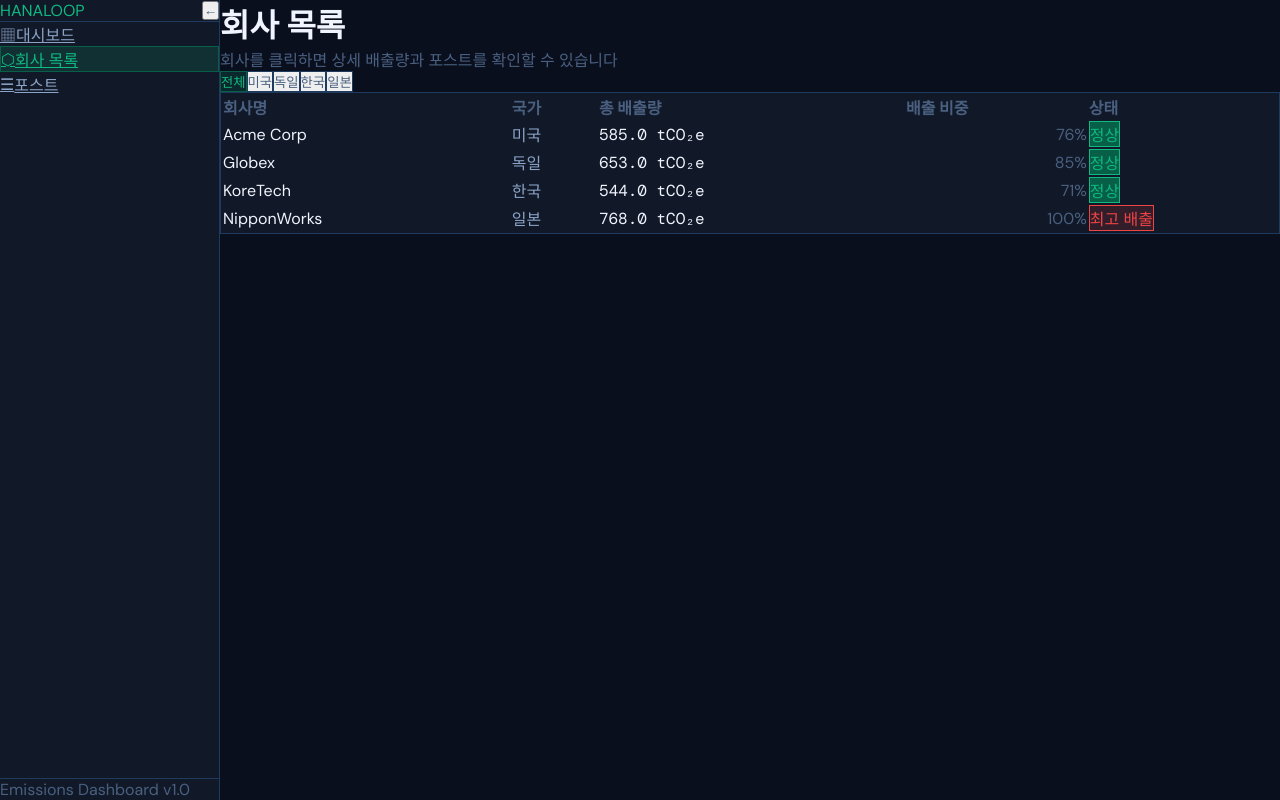
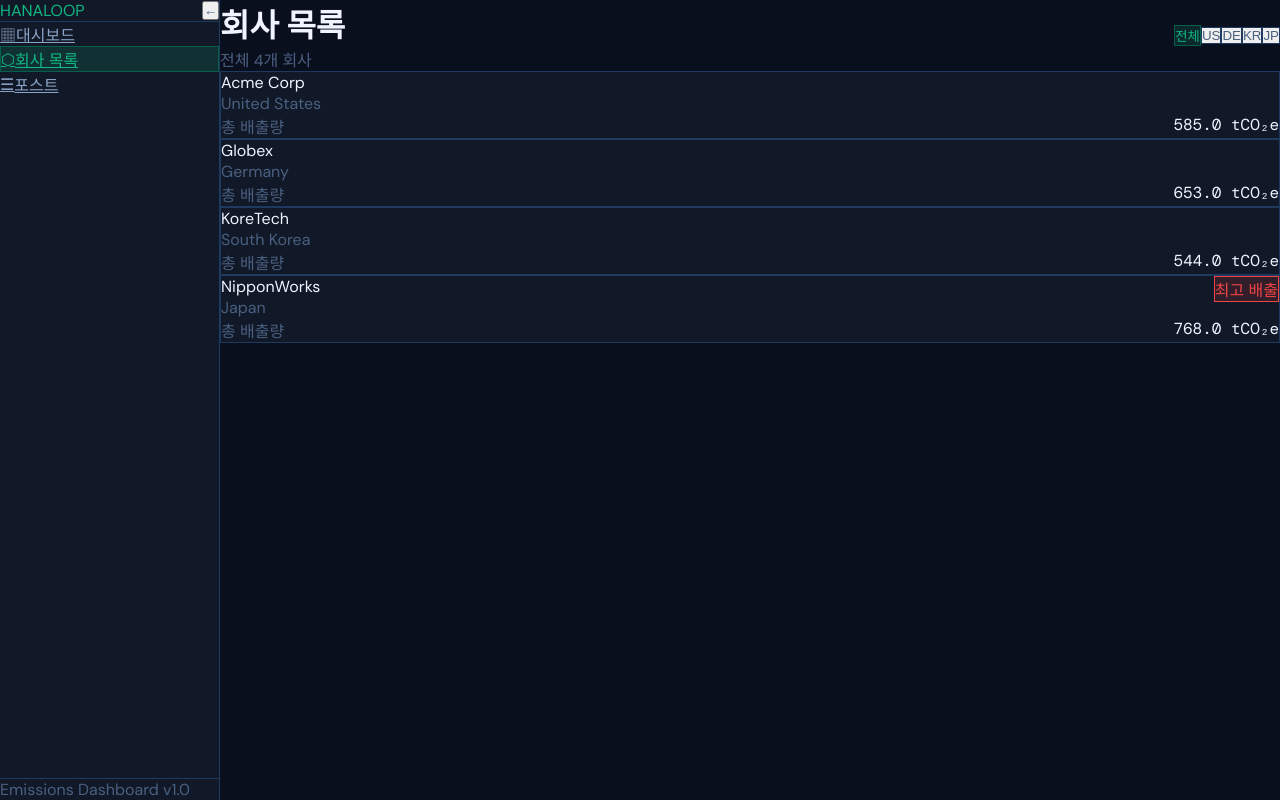
Before and after one commit to djskyt/hanaloop-emissions-dashboard, a Next.js app in the folder hanaloop-emissions-dashboard/: page /companies in a window 1280 px wide. Built offline with nearby package versions, Linux system fonts and the light colour scheme.

Commit message:
회사 목록 페이지 추가 및 companies 재구성

```diff
--- a/hanaloop-emissions-dashboard/app/companies/page.tsx
+++ b/hanaloop-emissions-dashboard/app/companies/page.tsx
@@ -1,40 +1,43 @@
 "use client";
 
 import { useCompanies } from "@/hooks/useCompanies";
+import { useCountries } from "@/hooks/useCountries";
 import { useUiStore } from "@/store/uiStore";
+import { useRouter } from "next/navigation";
 import { getTotalEmissions } from "@/utils/emissions";
 import { CardSkeleton } from "@/components/ui/Skeleton";
 import { ErrorMessage } from "@/components/ui/ErrorMessage";
 import { Badge } from "@/components/ui/Badge";
-import { useRouter } from "next/navigation";
-
-const COUNTRY_NAMES: Record<string, string> = {
-  US: "미국",
-  DE: "독일",
-  KR: "한국",
-  JP: "일본",
-};
 
 export default function CompaniesPage() {
+  const router = useRouter();
   const { data: companies, loading, error } = useCompanies();
+  const { data: countries } = useCountries();
   const { selectedCountry, setSelectedCountry } = useUiStore();
-  const router = useRouter();
 
   const filtered = selectedCountry
     ? companies.filter((c) => c.country === selectedCountry)
     : companies;
 
-  const countries = [...new Set(companies.map((c) => c.country))];
+  const getCountryName = (code: string) =>
+    countries.find((c) => c.code === code)?.name ?? code;
 
-  const maxEmissions = Math.max(...filtered.map((c) => getTotalEmissions(c)));
+  if (error) {
+    return (
+      <div className="p-8">
+        <ErrorMessage message={error} />
+      </div>
+    );
+  }
 
   return (
-    <div className="p-8 space-y-6">
+    <div className="p-8 space-y-8">
       {/* 헤더 */}
+      <div className="flex items-center justify-between">
         <div>
           <h1 className="text-2xl font-bold text-[var(--text-primary)]">회사 목록</h1>
           <p className="text-sm text-[var(--text-muted)] mt-1">
-          회사를 클릭하면 상세 배출량과 포스트를 확인할 수 있습니다
+            전체 {filtered.length}개 회사
           </p>
         </div>
 
@@ -50,94 +53,75 @@ export default function CompaniesPage() {
           >
             전체
           </button>
-        {countries.map((code) => (
+          {countries.map((country) => (
             <button
-            key={code}
-            onClick={() => setSelectedCountry(code)}
+              key={country.code}
+              onClick={() => setSelectedCountry(country.code)}
               className={`px-3 py-1.5 rounded-lg text-xs font-medium transition-all border ${
-              selectedCountry === code
+                selectedCountry === country.code
                   ? "bg-[var(--accent-glow)] text-[var(--accent)] border-[var(--accent-dim)]"
                   : "text-[var(--text-muted)] border-[var(--border)] hover:text-[var(--text-primary)]"
               }`}
             >
-            {COUNTRY_NAMES[code] ?? code}
+              {country.code}
             </button>
           ))}
         </div>
+      </div>
 
-      {/* 에러 */}
-      {error && <ErrorMessage message={error} />}
-
-      {/* 테이블 */}
-      <div className="rounded-xl border border-[var(--border)] bg-[var(--bg-surface)] overflow-hidden">
-        <table className="w-full text-sm">
-          <thead>
-            <tr className="border-b border-[var(--border)] text-[var(--text-muted)] text-xs uppercase tracking-widest">
-              <th className="text-left px-6 py-4 font-medium">회사명</th>
-              <th className="text-left px-6 py-4 font-medium">국가</th>
-              <th className="text-left px-6 py-4 font-medium">총 배출량</th>
-              <th className="text-left px-6 py-4 font-medium">배출 비중</th>
-              <th className="text-left px-6 py-4 font-medium">상태</th>
-            </tr>
-          </thead>
-          <tbody>
+      {/* 회사 카드 목록 */}
+      <div className="grid grid-cols-1 xl:grid-cols-2 gap-4">
         {loading
-              ? Array.from({ length: 4 }).map((_, i) => (
-                  <tr key={i} className="border-b border-[var(--border-subtle)]">
-                    <td colSpan={5} className="px-6 py-4">
-                      <CardSkeleton />
-                    </td>
-                  </tr>
-                ))
+          ? Array.from({ length: 4 }).map((_, i) => <CardSkeleton key={i} />)
           : filtered.map((company) => {
               const total = getTotalEmissions(company);
-                  const ratio = maxEmissions > 0 ? (total / maxEmissions) * 100 : 0;
-                  const isTop = total === maxEmissions;
+              const max = Math.max(...companies.map(getTotalEmissions));
+              const isTop = total === max;
 
               return (
-                    <tr
+                <div
                   key={company.id}
                   onClick={() => router.push(`/companies/${company.id}`)}
-                      className="border-b border-[var(--border-subtle)] hover:bg-[var(--bg-hover)] cursor-pointer transition-colors"
+                  className="rounded-xl border border-[var(--border)] bg-[var(--bg-surface)] p-5 cursor-pointer hover:border-[var(--accent)] hover:bg-[var(--bg-hover)] transition-all duration-200 space-y-4"
                 >
-                      <td className="px-6 py-4 font-medium text-[var(--text-primary)]">
+                  <div className="flex items-start justify-between">
+                    <div>
+                      <p className="font-semibold text-[var(--text-primary)]">
                         {company.name}
-                      </td>
-                      <td className="px-6 py-4 text-[var(--text-secondary)]">
-                        {COUNTRY_NAMES[company.country] ?? company.country}
-                      </td>
-                      <td
-                        className="px-6 py-4 text-[var(--text-primary)] font-medium"
+                      </p>
+                      <p className="text-xs text-[var(--text-muted)] mt-0.5">
+                        {getCountryName(company.country)}
+                      </p>
+                    </div>
+                    {isTop && (
+                      <Badge variant="danger">최고 배출</Badge>
+                    )}
+                  </div>
+
+                  {/* 배출량 바 */}
+                  <div className="space-y-1.5">
+                    <div className="flex justify-between text-xs text-[var(--text-muted)]">
+                      <span>총 배출량</span>
+                      <span
+                        className="text-[var(--text-primary)] font-medium"
                         style={{ fontFamily: "'DM Mono', monospace" }}
                       >
                         {total.toFixed(1)} tCO₂e
-                      </td>
-                      <td className="px-6 py-4 w-48">
-                        <div className="flex items-center gap-3">
-                          <div className="flex-1 h-1.5 rounded-full bg-[var(--bg-elevated)]">
+                      </span>
+                    </div>
+                    <div className="h-1.5 rounded-full bg-[var(--bg-elevated)] overflow-hidden">
                       <div
-                              className="h-1.5 rounded-full transition-all duration-500"
+                        className="h-full rounded-full transition-all duration-500"
                         style={{
-                                width: `${ratio}%`,
-                                backgroundColor: isTop ? "var(--danger)" : "var(--accent)",
+                          width: `${(total / max) * 100}%`,
+                          backgroundColor: isTop ? "#ef4444" : "#10b981",
                         }}
                       />
                     </div>
-                          <span className="text-xs text-[var(--text-muted)] w-10 text-right">
-                            {ratio.toFixed(0)}%
-                          </span>
                   </div>
-                      </td>
-                      <td className="px-6 py-4">
-                        <Badge variant={isTop ? "danger" : "success"}>
-                          {isTop ? "최고 배출" : "정상"}
-                        </Badge>
-                      </td>
-                    </tr>
+                </div>
               );
             })}
-          </tbody>
-        </table>
       </div>
     </div>
   );
```
Lines whose indentation alone changed are shown as unchanged.
